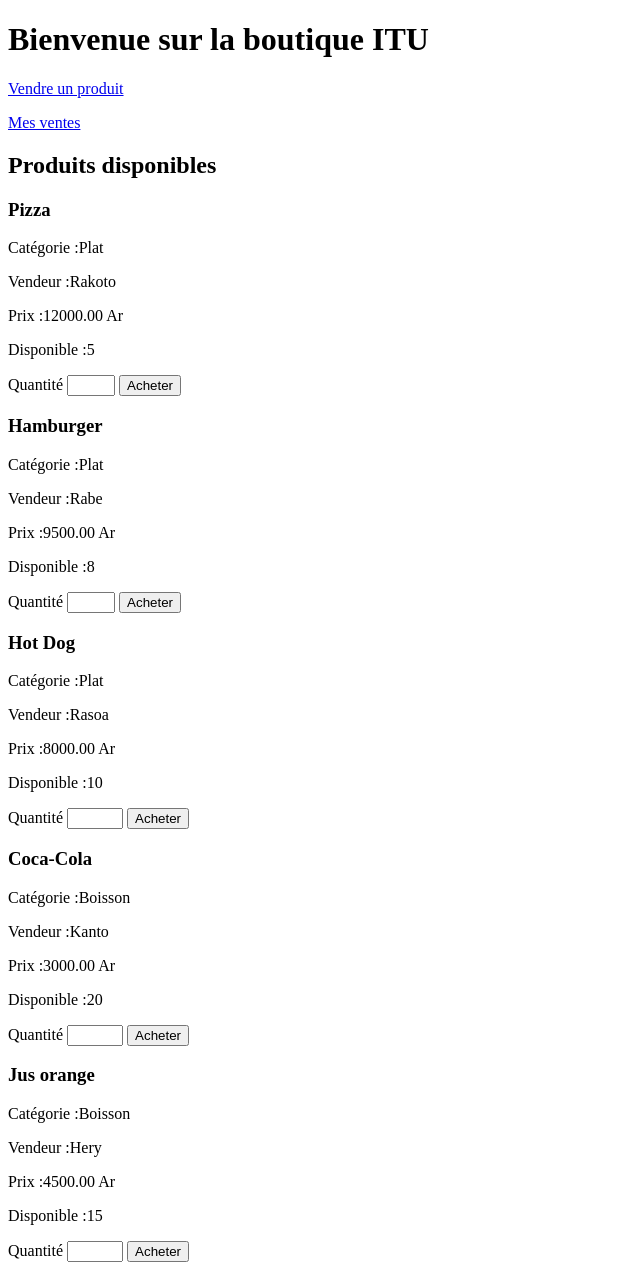
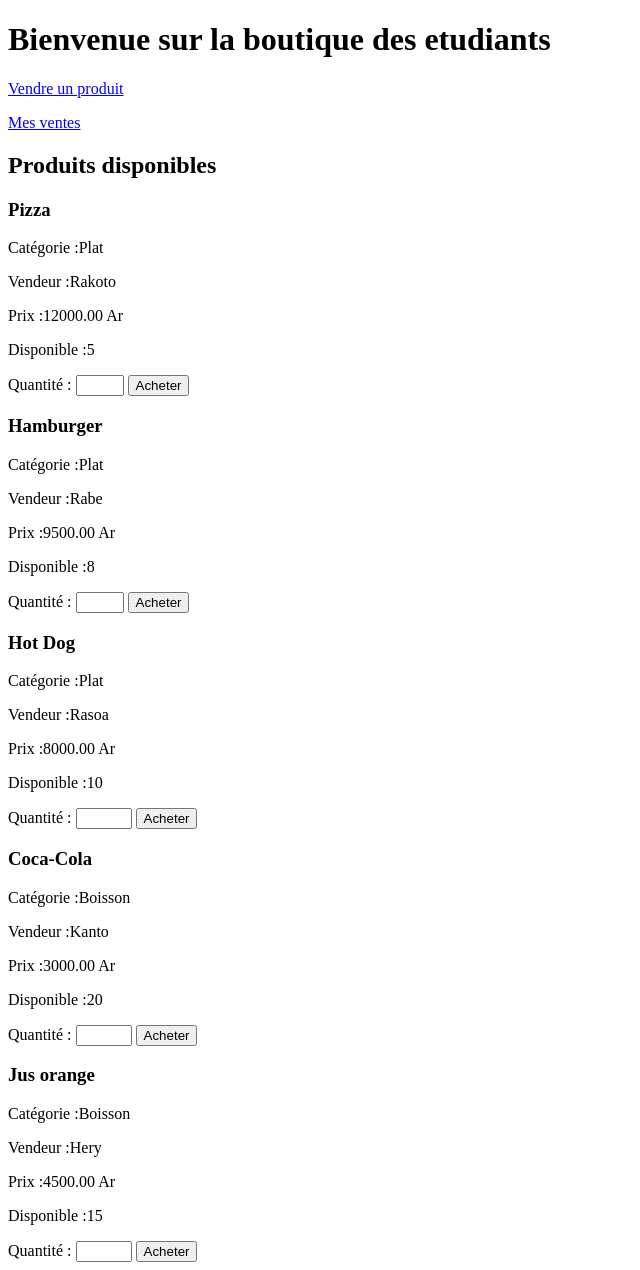
Before and after one commit to Riantsoa07/Dossier-examen, a PHP site: page /accueil.php?id_membre=1 in a window 1280 px wide. Shown: the whole page, without its empty margins (0-640 px from the left). Run offline with PHP 8.4, Linux system fonts and the light colour scheme; data comes from the database, SQL or seed files in the repository.

Commit message:
Update accueil.php

```diff
--- a/accueil.php
+++ b/accueil.php
@@ -2,7 +2,6 @@
 include "fonction.php";
 $produits = getProduits();
 $id_membre = $_GET['id_membre'];
-
 ?>
 <!DOCTYPE html>
 <html lang="en">
@@ -12,21 +11,28 @@ $id_membre = $_GET['id_membre'];
     <title>Document</title>
 </head>
 <body>
-    <h1>Bienvenue sur la boutique ITU</h1>
+    <h1>Bienvenue sur la boutique des etudiants</h1>
     <p><a href="vendre.php?id_membre=<?php echo $id_membre; ?>">Vendre un produit</a></p>
+
     <p><a href="mes_ventes.php?id_membre=<?php echo $id_membre; ?>">Mes ventes</a></p>
+
         <h2>Produits disponibles</h2>
             <?php foreach($produits as $p){ ?>
+
                 <h3><?php echo $p['nom']; ?></h3>
+
                 <p>Catégorie :<?php echo $p['nom_categorie']; ?></p>
                 <p>Vendeur :<?php echo $p['vendeur']; ?></p>
                 <p>Prix :<?php echo $p['prix_vente']; ?> Ar</p>
+
                 <p>Disponible :<?php echo $p['quantite_dispo']; ?></p>
-                    <form action="achat.php" method="post">
-                        <input type="hidden" name="id_produit_membre" value="<?php echo $p['id_produit_membre']; ?>">
-                                Quantité
-                        <input type="number" name="quantite" min="1" max="<?php echo $p['quantite_dispo']; ?>">
-                        <input type="submit" value="Acheter">
+
+                <form action="achat.php" method="post">
+                    <input type="hidden" name="id_produit_membre" value="<?php echo $p['id_produit_membre']; ?>">
+                    <input type="hidden" name="id_membre" value="<?php echo $id_membre; ?>">
+                    Quantité :
+                    <input type="number"  name="quantite"  min="1"  max="<?php echo $p['quantite_dispo']; ?>">
+                    <input type="submit" value="Acheter">
                     </form>
             <?php } ?>
 </body>
```
